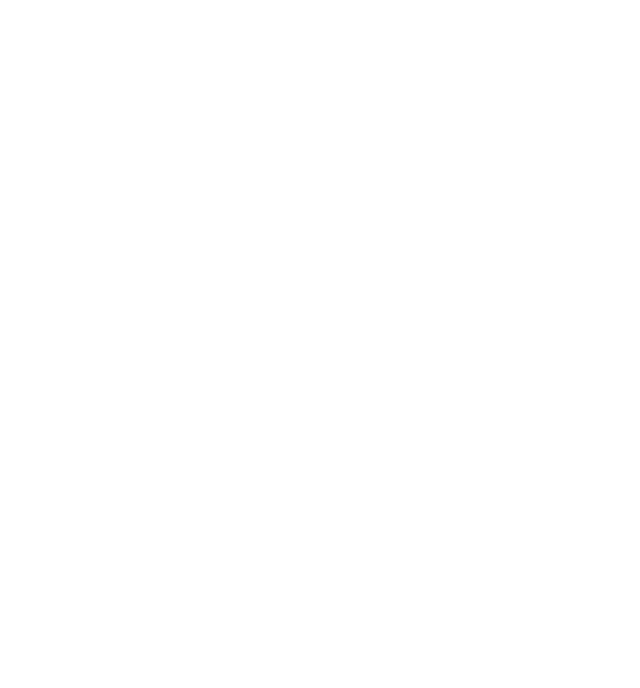
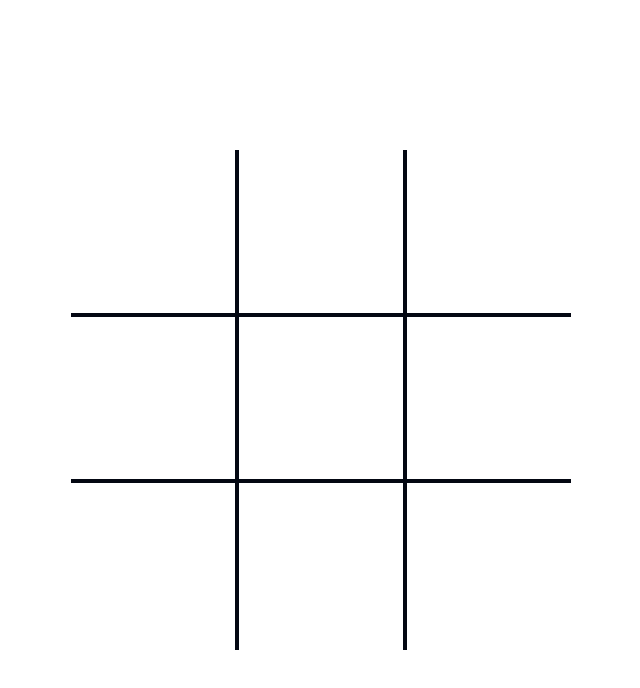
Before and after one commit to Aayush974/minor-projects, a plain HTML site: page tic-tac-toe/index.html in a window 1280 px wide. Shown: the whole page, without its empty margins (319-959 px from the left). Drawn offline with Linux system fonts and the light colour scheme.

Commit message:
add tailwind i/o file and design the grid

```diff
--- a/tic-tac-toe/index.html
+++ b/tic-tac-toe/index.html
@@ -3,9 +3,33 @@
 <head>
   <meta charset="UTF-8">
   <meta name="viewport" content="width=device-width, initial-scale=1.0">
+  <link rel="stylesheet" href="output.css">
   <title>Document</title>
 </head>
 <body>
+  <div id="wrapper" class = "w-screen h-screen flex justify-center items-center">
+    <div id="game-container" class="w-[500px] h-[500px] flex flex-col">
 
+      <div id="1st-row" class="grow basis-0  flex">
+        <div class="grow basis-0  border-r-4 border-b-4 border-solid border-gray-950"></div>
+        <div class="grow basis-0  border-r-4 border-b-4 border-solid border-gray-950"></div>
+        <div class="grow basis-0  border-b-4 border-solid border-gray-950"></div>
+      </div>
+
+      <div id="2nd-row" class="grow basis-0  flex">
+        <div class="grow basis-0  border-r-4 border-b-4 border-solid border-gray-950"></div>
+        <div class="grow basis-0  border-r-4 border-b-4 border-solid border-gray-950"></div>
+        <div class="grow basis-0  border-b-4 border-solid border-gray-950"></div>
+      </div>
+
+      <div id="3rd-row" class="grow basis-0  flex">
+        <div class="grow basis-0  border-r-4  border-solid border-gray-950"></div>
+        <div class="grow basis-0  border-r-4  border-solid border-gray-950"></div>
+        <div class="grow basis-0"></div>
+      </div>
+
+
+    </div>
+  </div>
 </body>
 </html>
--- /dev/null
+++ b/tic-tac-toe/input.css
@@ -0,0 +1,3 @@
+@tailwind base;
+@tailwind components;
+@tailwind utilities;
```
Also changed, not shown: tic-tac-toe/output.css (added).
